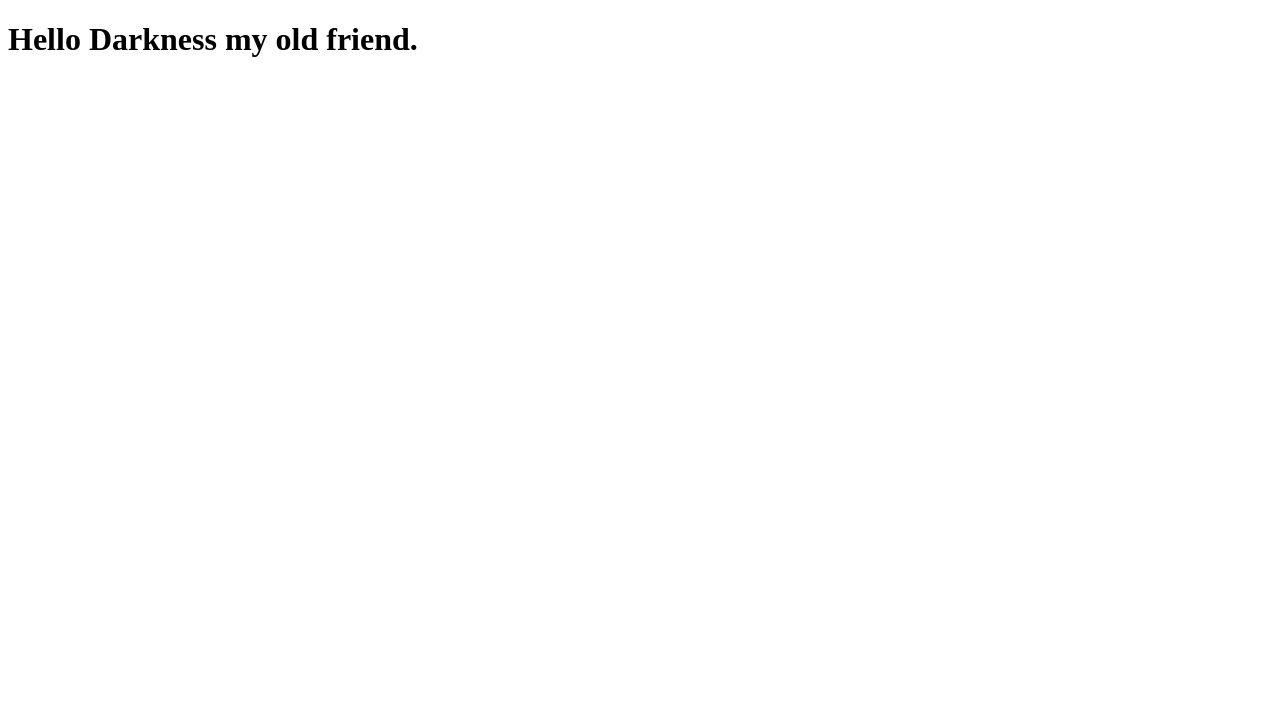
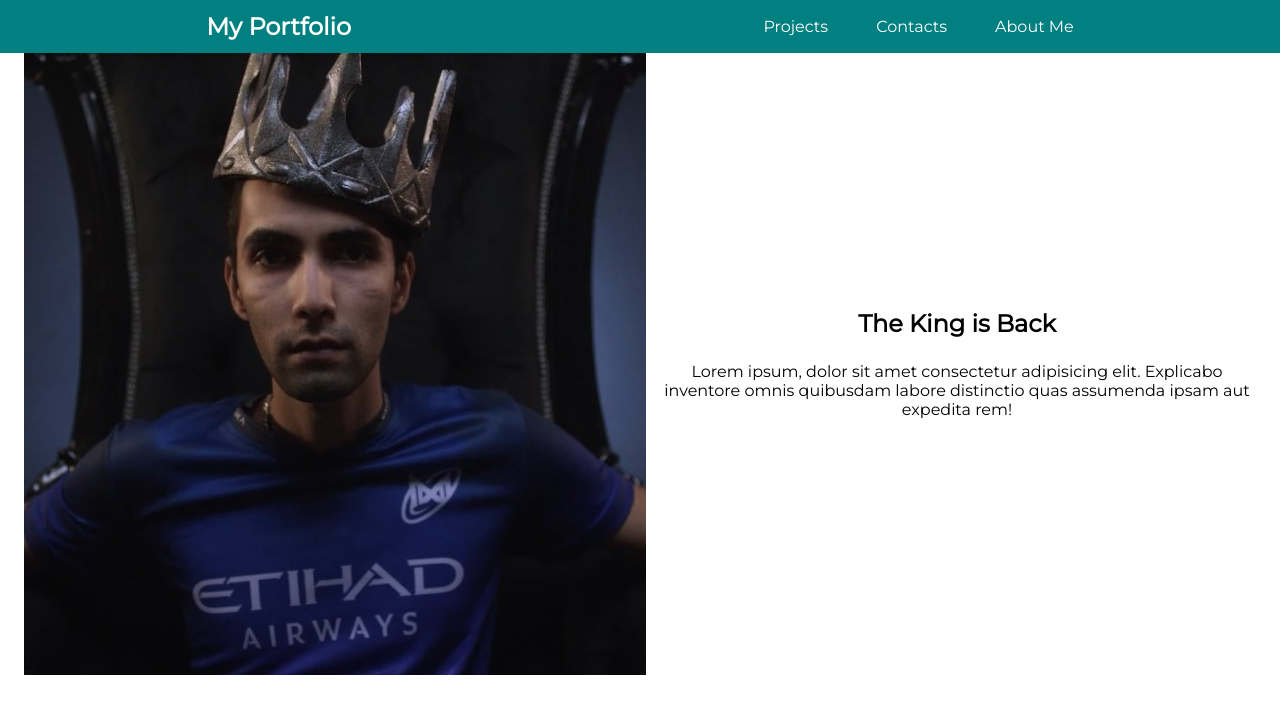
Before and after one commit to heinhtetaung99/git-basic, a plain HTML site: page index.html in a window 1280 px wide. Drawn offline with Linux system fonts and the light colour scheme.

Commit message:
section update

```diff
--- a/index.html
+++ b/index.html
@@ -8,6 +8,26 @@
     <title>Study Github</title>
   </head>
   <body>
-    <h1>Hello Darkness my old friend.</h1>
+    <nav>
+      <h1>My Portfolio</h1>
+      <ul>
+        <li>Projects</li>
+        <li>Contacts</li>
+        <li>About Me</li>
+      </ul>
+    </nav>
+    <main>
+      <section class="content">
+        <img src="images/sumail.jpg" alt="sumail" />
+        <div class="about">
+          <h2>The King is Back</h2>
+          <p>
+            Lorem ipsum, dolor sit amet consectetur adipisicing elit. Explicabo
+            inventore omnis quibusdam labore distinctio quas assumenda ipsam aut
+            expedita rem!
+          </p>
+        </div>
+      </section>
+    </main>
   </body>
 </html>
--- a/style.css
+++ b/style.css
@@ -0,0 +1,47 @@
+@import url("https://fonts.googleapis.com/css2?family=Montserrat&display=swap");
+
+* {
+  margin: 0;
+  padding: 0;
+  box-sizing: border-box;
+  font-family: "Montserrat", sans-serif;
+
+}
+
+nav {
+    color: #fff;
+  display: flex;
+  align-items: center;
+  justify-content: space-around;
+  padding: 12px 0;
+  background-color: #008080;
+}
+
+ul {
+  display: flex;
+  list-style: none;
+  align-items: center;
+  justify-content: space-between;
+  gap: 48px;
+}
+
+.content {
+  padding: 0 24px;
+  display: flex;
+  align-items: center;
+}
+
+.content img {
+  flex: 1;
+}
+
+.about {
+
+  text-align: center;
+  flex: 1;
+  margin-left: 12px;
+}
+
+.about h2 {
+  margin-bottom: 24px;
+}
```
Also changed, not shown: images/bg.jpg (added), images/mockup.png (added), images/sumail.jpg (added).
